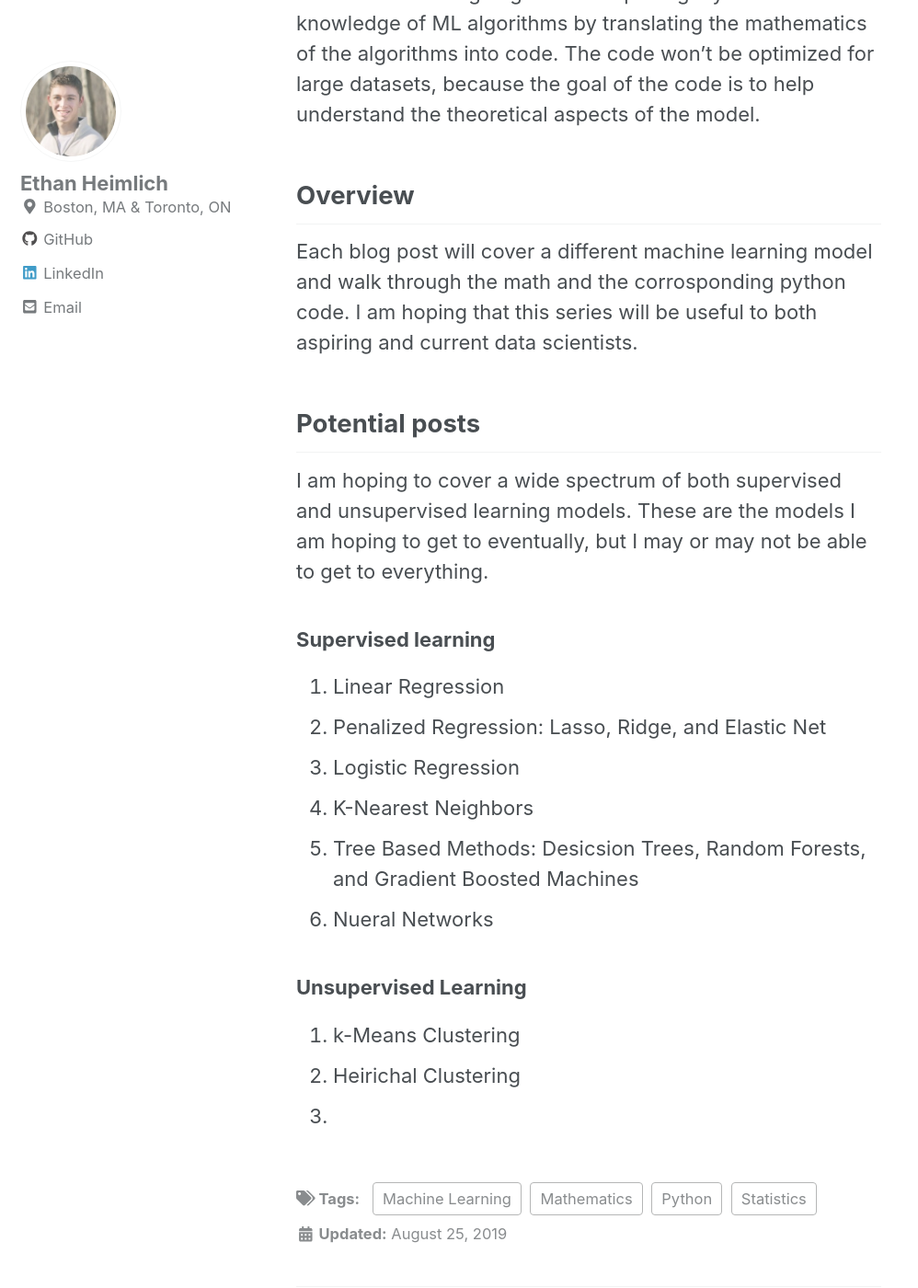
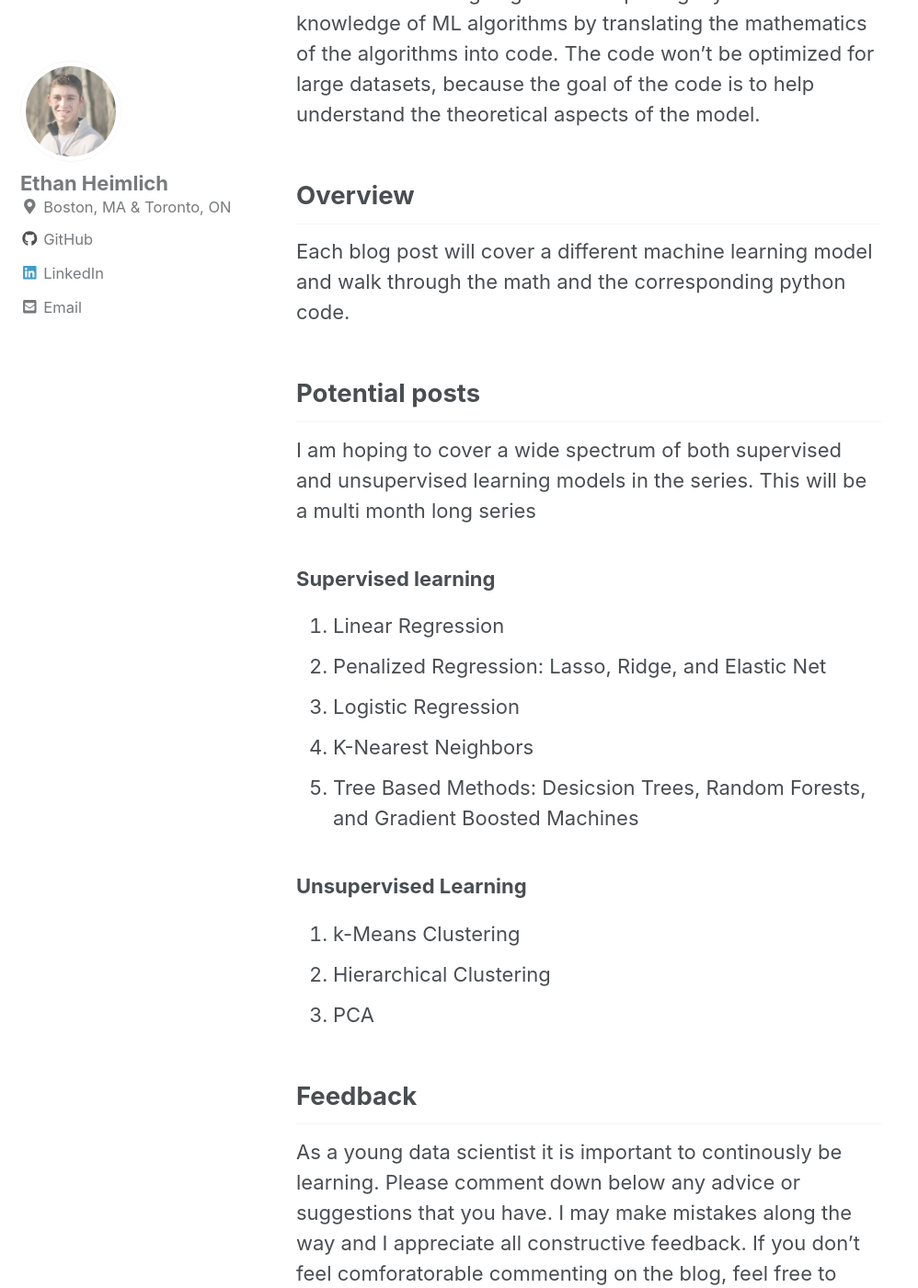
Before and after one commit to eheimlich/eheimlich.github.io, a Jekyll site: the page built from _posts/2019-08-25-models-from-scratch.md, in a window 1280 px wide and 1400 px high, scrolled down 1597 px. Shown: the whole window at 92% size, without its empty margins (0-998 px from the left). Built offline with Jekyll 4.4.1, drawn with Linux system fonts in a browser that asks for light colours; cached includes are drawn as plain includes; nearby versions of some CDN libraries; some of the changed text lies outside the part shown.

Commit message:
Finished first draft which is ready for publication

```diff
--- a/_posts/2019-08-25-models-from-scratch.md
+++ b/_posts/2019-08-25-models-from-scratch.md
@@ -25,14 +25,12 @@ into code. The code won't be optimized for large datasets, because the goal of t
 ## Overview
 
 Each blog post will cover a different machine learning model and walk through
-the math and the corrosponding python code. I am hoping that this series will be
-useful to both aspiring and current data scientists.
+the math and the corresponding python code.
 
 ## Potential posts
 
 I am hoping to cover a wide spectrum of both supervised and unsupervised learning
-models. These are the models I am hoping to get to eventually, but I may or may not
-be able to get to everything.
+models in the series. This will be a multi month long series
 
 ### Supervised learning
 1. Linear Regression
@@ -40,9 +38,15 @@ be able to get to everything.
 2. Logistic Regression
 3. K-Nearest Neighbors
 4. Tree Based Methods: Desicsion Trees, Random Forests, and Gradient Boosted Machines
-5. Nueral Networks
 
 ### Unsupervised Learning
 1. k-Means Clustering
-2. Heirichal Clustering
-3.
+2. Hierarchical Clustering
+3. PCA
+
+## Feedback
+
+As a young data scientist it is important to continously be learning. Please
+comment down below any advice or suggestions that you have. I may make mistakes along the way
+and I appreciate all constructive feedback. If you don't feel comforatorable commenting on the blog,
+feel free to email or connect with me on LinkedIn.
```
